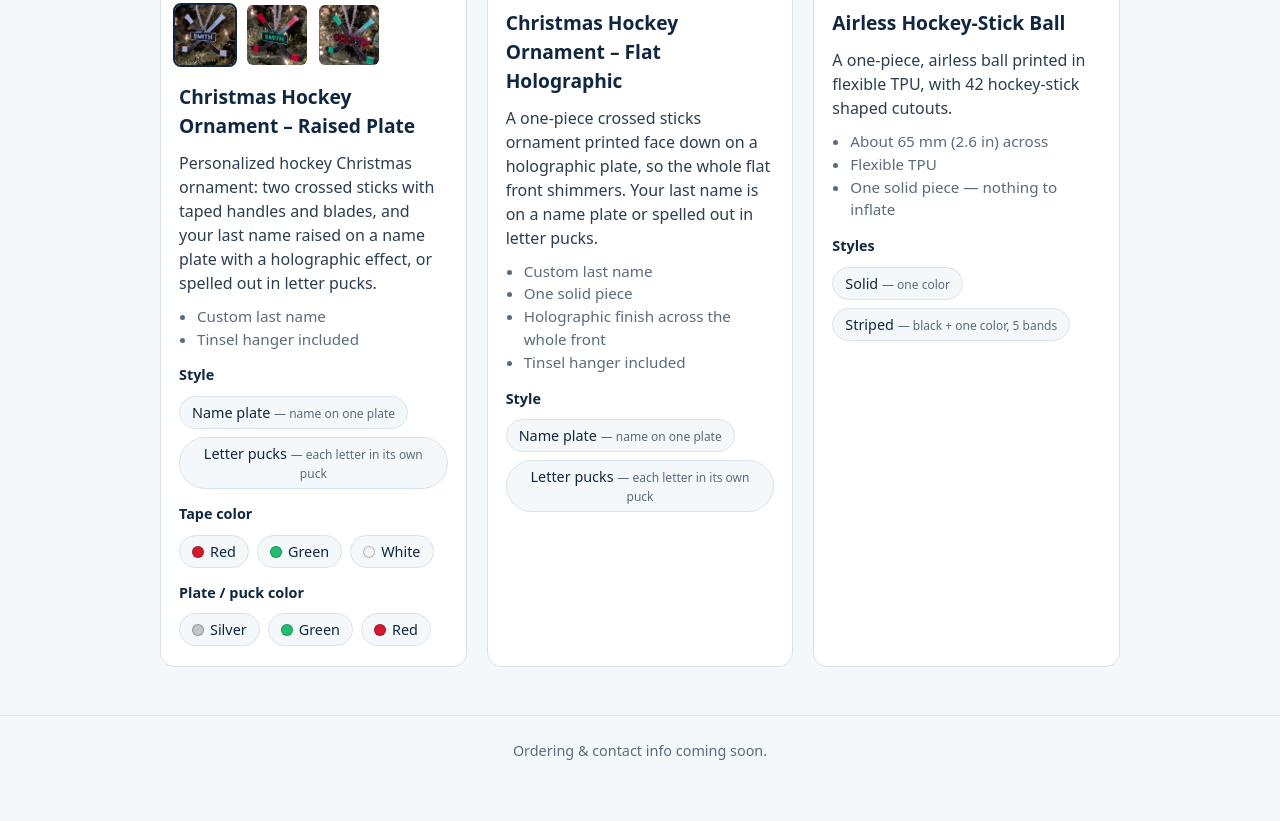
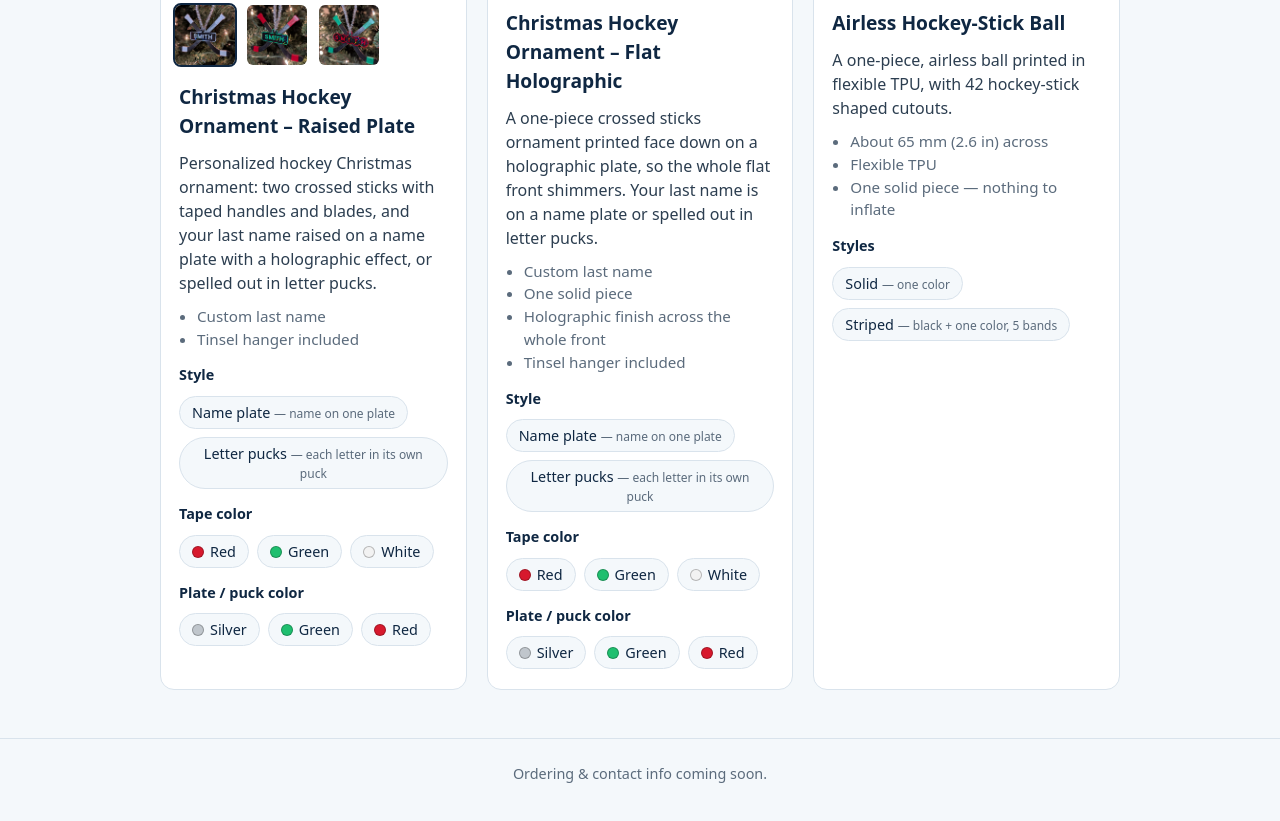
Before and after one commit to HockeyFunShop/Shop, a plain HTML site: page index.html in a window 1280 px wide. Shown: the part 636-1457 px from the top of the page. Drawn offline with Linux system fonts and the light colour scheme.

Commit message:
Add tape and plate/puck colors to flat ornament
Co-Authored-By: Claude Opus 5.5 <noreply@anthropic.com>
Claude-Session: https://claude.ai/code/session_01Xb6S23381iwAgwqM3Czx18

```diff
--- a/index.html
+++ b/index.html
@@ -116,7 +116,11 @@ const PRODUCTS = [
     facts: ["Custom last name", "One solid piece", "Holographic finish across the whole front", "Tinsel hanger included"],
     optionGroups: [
       { label: "Style", options: [
-        { name: "Name plate", note: "name on one plate" }, { name: "Letter pucks", note: "each letter in its own puck" } ] }
+        { name: "Name plate", note: "name on one plate" }, { name: "Letter pucks", note: "each letter in its own puck" } ] },
+      { label: "Tape color", options: [
+        { name: "Red", swatch: "#d7192d" }, { name: "Green", swatch: "#1fbf6f" }, { name: "White", swatch: "#f2f2f2" } ] },
+      { label: "Plate / puck color", options: [
+        { name: "Silver", swatch: "#c0c6cc" }, { name: "Green", swatch: "#1fbf6f" }, { name: "Red", swatch: "#d7192d" } ] }
     ]
   },
   {
```
